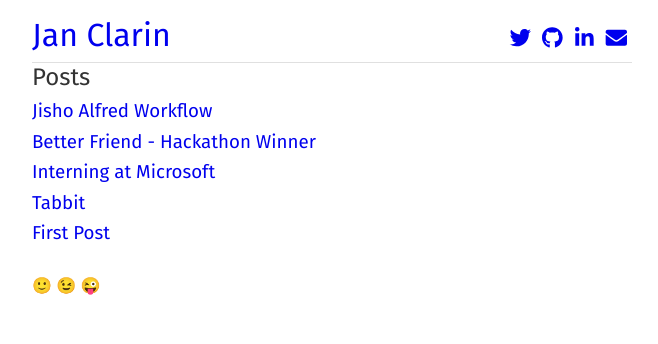
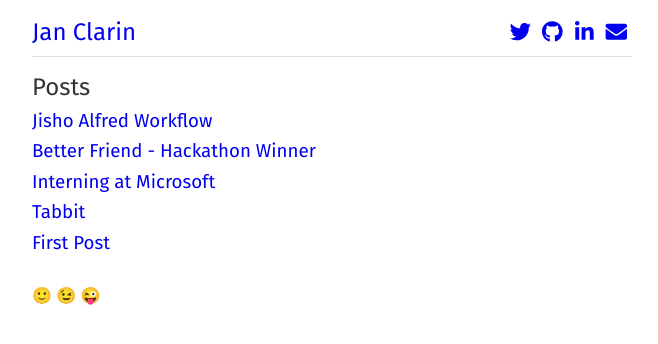
Before and after one commit to janclarin/janclarin.github.io, a Jekyll site: the page built from index.md, in a window 1280 px wide. Shown: the top 344 px of the page, without its empty margins (308-966 px from the left). Built offline with Jekyll 4.4.1, drawn with Linux system fonts in a browser that asks for light colours; nearby versions of some CDN libraries.

Commit message:
Fix spacing above and below header

```diff
--- a/_includes/header.html
+++ b/_includes/header.html
@@ -1,10 +1,10 @@
 <header class="site-header">
   <div class="site-header-content">
-    <h1 class="site-title">
+    <h2 class="site-title">
       <a class="site-title-link" href="{{ "/" | relative_url }}">
         {{ site.title | escape }}
       </a>
-    </h1>
+    </h2>
 
     <div class="social">
       {%- include social.html -%}
--- a/_sass/partials/_layout.scss
+++ b/_sass/partials/_layout.scss
@@ -11,6 +11,11 @@
   padding: 0 $spacing-unit;
 }
 
+.page-content,
+.site-header {
+  margin-bottom: $spacing-unit;
+}
+
 .site-header {
   margin-top: $spacing-unit;
 }
@@ -20,10 +25,11 @@
   border-bottom: 1px solid #e0e0e0;
   display: flex;
   justify-content: space-between;
+  padding-bottom: $spacing-unit / 2;
 }
 
-.social {
-  padding-bottom: $spacing-unit / 4; // Align to baseline of site title.
+.site-title {
+  margin-bottom: 0;
 }
 
 .social-links {
```
